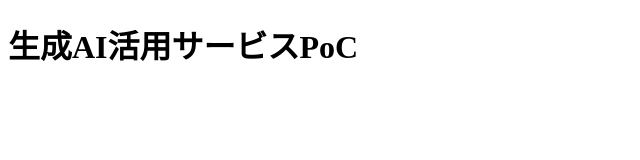
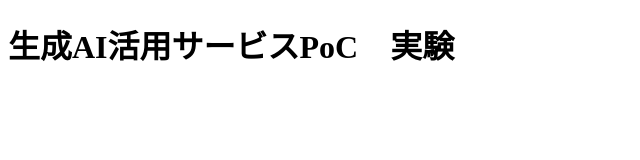
Before and after one commit to mirai-mirai/AzureStatic_20240711, a plain HTML site: page index.html in a window 1280 px wide. Shown: the whole page, without its empty margins (0-640 px from the left). Drawn offline with Linux system fonts and the light colour scheme.

Commit message:
文言変更

```diff
--- a/index.html
+++ b/index.html
@@ -8,7 +8,7 @@
 </head>
 
 <body>
-  <h1>生成AI活用サービスPoC</h1>
+  <h1>生成AI活用サービスPoC　実験</h1>
 </body>
 
 </html>
```
